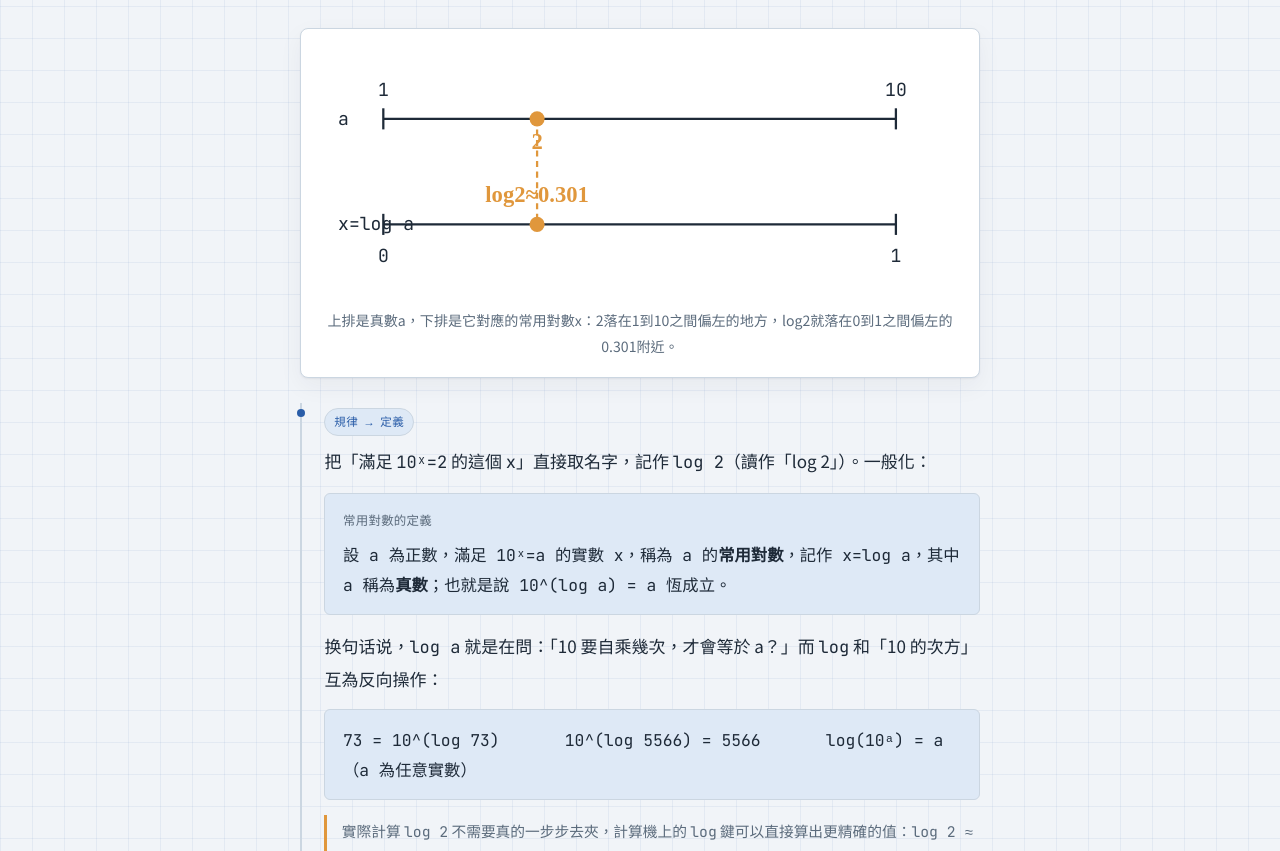
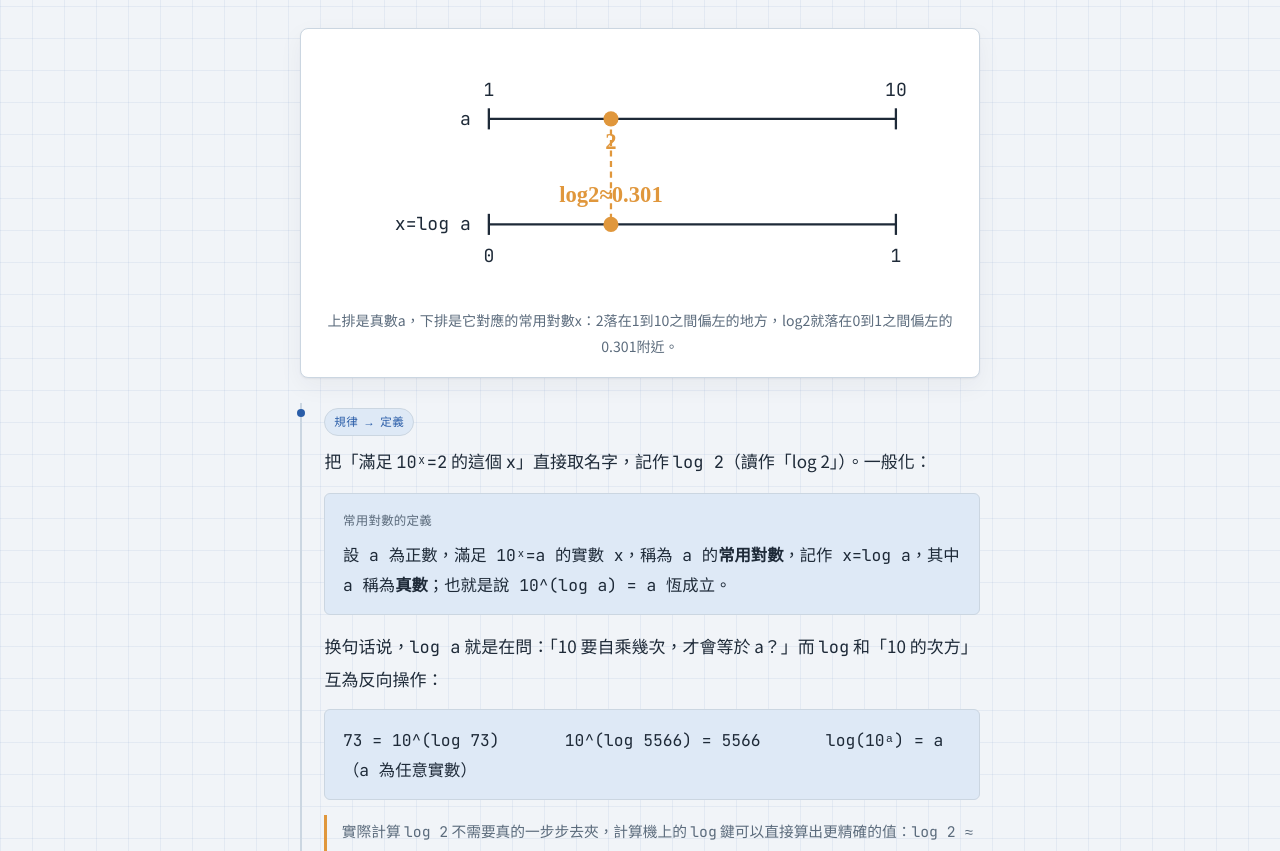
Before and after one commit to yijenfeng/xiaowei-math, a plain HTML site: page 常用對數.html in a window 1280 px wide. Shown: the part 1439-2290 px from the top of the page. Drawn offline with Linux system fonts and the light colour scheme.

Commit message:
Add files via upload

```diff
--- a/常用對數.html
+++ b/常用對數.html
@@ -83,7 +83,7 @@
   }
   a{ color:var(--accent); }
   .mono{ font-family:'JetBrains Mono','Cascadia Code',ui-monospace,monospace; font-variant-numeric:tabular-nums; }
-  .radicand{ border-top:1.4px solid currentColor; padding:0.02em 0.14em 0 0.06em; margin-left:0.02em; display:inline-block; }
+  .radicand{ border-top:1.4px solid currentColor; padding:0.02em 0.14em 0 0.06em; margin-left:0.02em; display:inline-block; line-height:1; vertical-align:0.05em; }
 
   .page{ max-width:880px; margin:0 auto; padding:0 1.25rem 5rem; }
   .prose{ max-width:680px; margin-inline:auto; }
@@ -348,23 +348,23 @@
     <div class="fig-grid">
       <figure class="figure-card">
         <svg viewBox="0 0 420 160" role="img" aria-label="上排數線標示1到10，下排標示對應的指數0到1，2的位置往下對齊到大約0.301的位置，代表log2約等於0.301">
-          <line x1="40" y1="45" x2="380" y2="45" stroke="currentColor" stroke-width="1.5"/>
-          <line x1="40" y1="38" x2="40" y2="52" stroke="currentColor" stroke-width="1.5"/>
+          <text x="98" y="49" text-anchor="end" class="svg-label" fill="currentColor">a</text>
+          <line x1="110" y1="45" x2="380" y2="45" stroke="currentColor" stroke-width="1.5"/>
+          <line x1="110" y1="38" x2="110" y2="52" stroke="currentColor" stroke-width="1.5"/>
           <line x1="380" y1="38" x2="380" y2="52" stroke="currentColor" stroke-width="1.5"/>
-          <text x="40" y="30" text-anchor="middle" class="svg-label" fill="currentColor">1</text>
+          <text x="110" y="30" text-anchor="middle" class="svg-label" fill="currentColor">1</text>
           <text x="380" y="30" text-anchor="middle" class="svg-label" fill="currentColor">10</text>
-          <circle cx="142" cy="45" r="5" fill="var(--b2)"/>
-          <text x="142" y="65" text-anchor="middle" class="svg-label-lg" fill="var(--b2)">2</text>
-          <line x1="142" y1="45" x2="142" y2="115" stroke="var(--b2)" stroke-width="1.5" stroke-dasharray="4,3"/>
-          <line x1="40" y1="115" x2="380" y2="115" stroke="currentColor" stroke-width="1.5"/>
-          <line x1="40" y1="108" x2="40" y2="122" stroke="currentColor" stroke-width="1.5"/>
+          <circle cx="191" cy="45" r="5" fill="var(--b2)"/>
+          <text x="191" y="65" text-anchor="middle" class="svg-label-lg" fill="var(--b2)">2</text>
+          <line x1="191" y1="45" x2="191" y2="115" stroke="var(--b2)" stroke-width="1.5" stroke-dasharray="4,3"/>
+          <text x="98" y="119" text-anchor="end" class="svg-label" fill="currentColor">x=log a</text>
+          <line x1="110" y1="115" x2="380" y2="115" stroke="currentColor" stroke-width="1.5"/>
+          <line x1="110" y1="108" x2="110" y2="122" stroke="currentColor" stroke-width="1.5"/>
           <line x1="380" y1="108" x2="380" y2="122" stroke="currentColor" stroke-width="1.5"/>
-          <text x="40" y="140" text-anchor="middle" class="svg-label" fill="currentColor">0</text>
+          <text x="110" y="140" text-anchor="middle" class="svg-label" fill="currentColor">0</text>
           <text x="380" y="140" text-anchor="middle" class="svg-label" fill="currentColor">1</text>
-          <circle cx="142" cy="115" r="5" fill="var(--b2)"/>
-          <text x="142" y="100" text-anchor="middle" class="svg-label-lg" fill="var(--b2)">log2≈0.301</text>
-          <text x="10" y="49" class="svg-label" fill="currentColor">a</text>
-          <text x="10" y="119" class="svg-label" fill="currentColor">x=log a</text>
+          <circle cx="191" cy="115" r="5" fill="var(--b2)"/>
+          <text x="191" y="100" text-anchor="middle" class="svg-label-lg" fill="var(--b2)">log2≈0.301</text>
         </svg>
         <figcaption>上排是真數a，下排是它對應的常用對數x：2落在1到10之間偏左的地方，log2就落在0到1之間偏左的0.301附近。</figcaption>
       </figure>
```
Also changed, not shown: 圓與直線的關係.html (+1 -1 lines), 多項式函數的圖形與多項式不等式.html (+1 -1 lines), 多項式的運算與應用.html (+1 -1 lines), 式的運算.html (+1 -1 lines), 指數.html (+1 -1 lines), 數與數線.html (+1 -1 lines), 直線方程式及其圖形.html (+1 -1 lines), 直線方程式的應用.html (+1 -1 lines), 簡單多項式函數及其圖形.html (+1 -1 lines).
